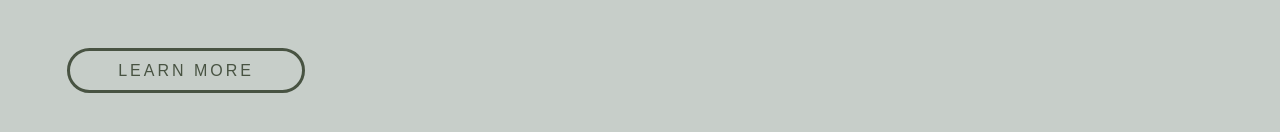
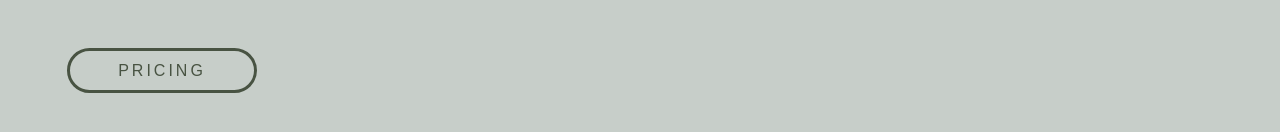
Before and after one commit to SutheeDev/react-poveda, a React (Vite) app in the folder client/: page /Adventure in a window 1280 px wide. Shown: the part 3797-3929 px from the top of the page. Built offline with nearby package versions, Linux system fonts and the light colour scheme.

Commit message:
added btnText prop to Package component / passed btnText prop for Package on Adventure and Pricing pages

```diff
--- a/client/src/components/Package.jsx
+++ b/client/src/components/Package.jsx
@@ -1,7 +1,7 @@
 import { Button } from "../components";
 import styled from "styled-components";
 
-const Package = ({ title, info, price, bgColor, txColor }) => {
+const Package = ({ title, info, price, bgColor, txColor, btnText }) => {
   return (
     <Wrapper bgColor={bgColor} txColor={txColor}>
       <div className="container">
@@ -9,7 +9,7 @@ const Package = ({ title, info, price, bgColor, txColor }) => {
           <h2 className="title">{title}</h2>
           <p className="info">{info}</p>
           <Button
-            text="learn more"
+            text={btnText}
             bgColor="transparent"
             bdColor={txColor}
             txColor={txColor}
--- a/client/src/pages/Adventure.jsx
+++ b/client/src/pages/Adventure.jsx
@@ -65,6 +65,7 @@ const Adventure = () => {
         price="569"
         bgColor="var(--grey)"
         txColor="var(--green-2)"
+        btnText="pricing"
       />
     </Wrapper>
   );
--- a/client/src/pages/Pricng.jsx
+++ b/client/src/pages/Pricng.jsx
@@ -28,6 +28,7 @@ const Pricing = () => {
         price="420"
         bgColor="var(--green-2)"
         txColor="var(--white)"
+        btnText="learn more"
       />
 
       <Article
```
